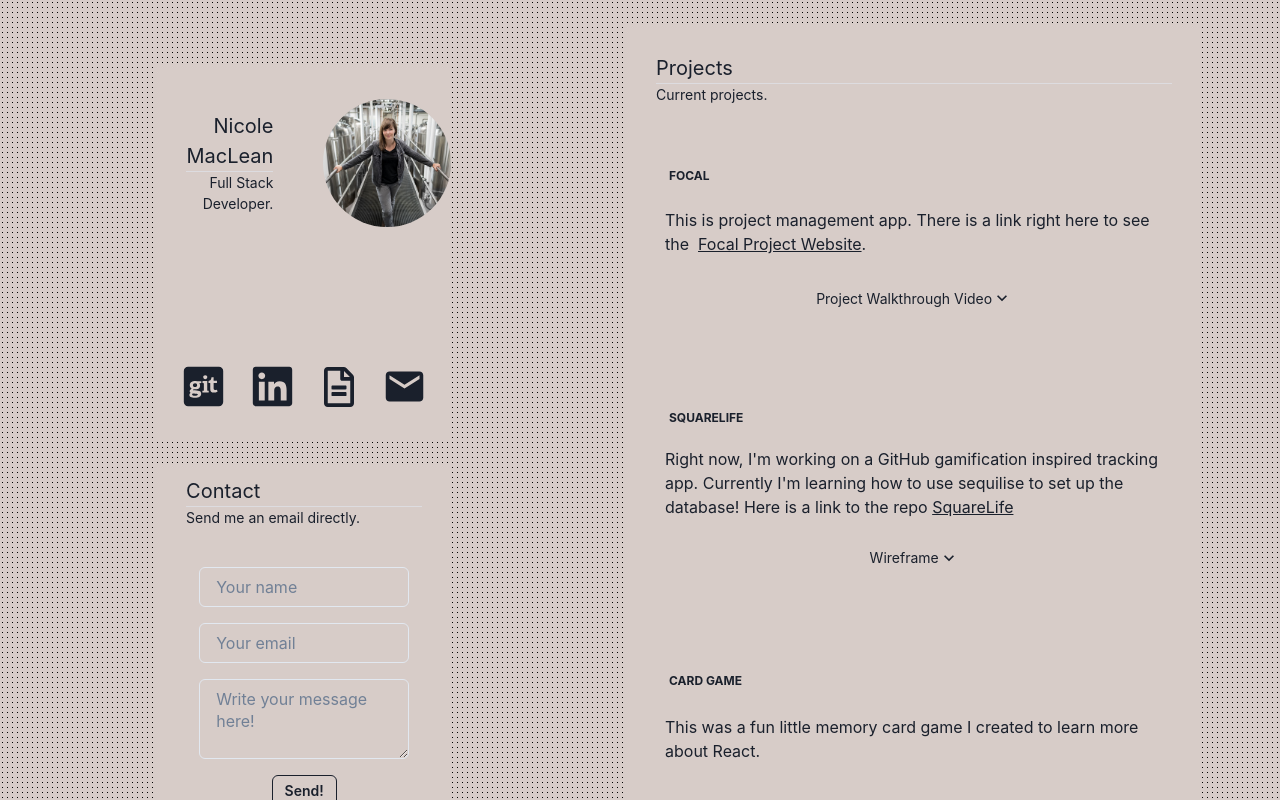
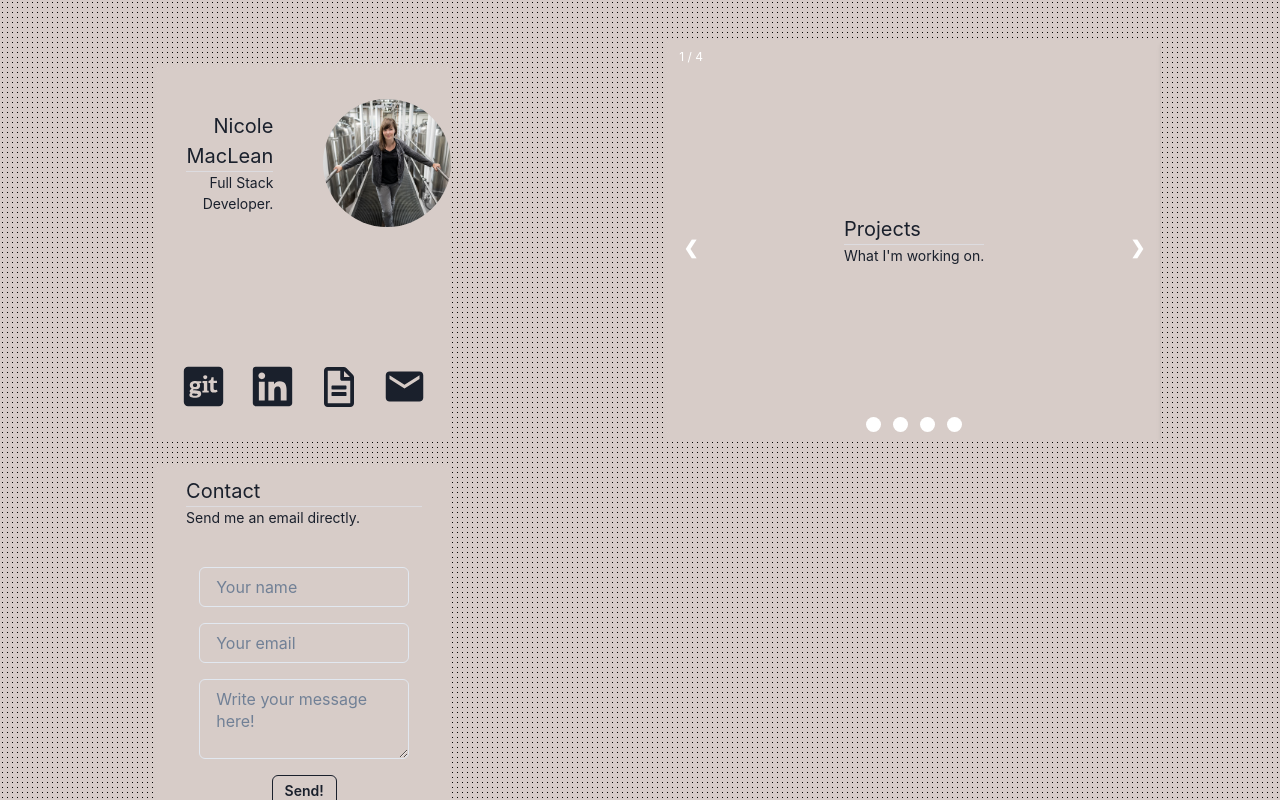
Before and after one commit to niccmac/profile, a React (Create React App) app in the folder my-profile/: page / in a window 1280 px wide. Built offline with nearby package versions, Linux system fonts and the light colour scheme.

Commit message:
Change projects to carosel

```diff
--- a/my-profile/src/components/cardGameList.jsx
+++ b/my-profile/src/components/cardGameList.jsx
@@ -30,7 +30,15 @@ const CardList = () => {
   return (
     <>
       <Box className="card-game-box">
-        <Button onClick={handleNewGame}> New Game</Button>
+        <Button
+          onClick={handleNewGame}
+          colorScheme="brand.900"
+          variant="outline"
+          size="sm"
+        >
+          {" "}
+          New Game
+        </Button>
 
         {game ? (
           <Drawer onClose={handleClose} isOpen={drawerOpen} size="full">
--- a/my-profile/src/components/projects.jsx
+++ b/my-profile/src/components/projects.jsx
@@ -13,15 +13,142 @@ import {
   Image,
   Center,
   Box,
+  Flex,
+  HStack,
 } from "@chakra-ui/react";
 import GameProvider from "../providers/cardProvider";
 import CardGame from "./cardGame";
 
 export default function Projects() {
+  // return (
+  //   <>
+  //     <br />
+  //     <Center
+  //       flexDirection="column"
+  //       padding="5%"
+  //       alignItems="flex-start"
+  //       backgroundColor=" #d7ccc8"
+  //     >
+  //       <Text fontSize="xl">Projects </Text>
+  //       <Divider />
+  //       <Text fontSize="sm">Current projects.</Text>
+  //       {/* <Text fontSize="md">Come take a look at my work.</Text> */}
+  //     </Center>
+
+  const arrowStyles = {
+    cursor: "pointer",
+    pos: "absolute",
+    top: "50%",
+    w: "auto",
+    mt: "-22px",
+    p: "16px",
+    color: "white",
+    fontWeight: "bold",
+    fontSize: "18px",
+    transition: "0.6s ease",
+    borderRadius: "0 3px 3px 0",
+    userSelect: "none",
+    _hover: {
+      opacity: 0.8,
+      bg: "black",
+    },
+  };
+  const slides = [
+    {
+      project: "Focal",
+      text: "This is project management app, a group project that I worked on during my diploma in Web Development at Lighthouse Labs and was created in two weeks. Focal has plenty of exciting features to explore, take a look at the video below to have a full walkthrough of all of them.",
+      link: "https://www.focal-project.ca/",
+      accordian: (
+        <AccordionPanel>
+          <Box alignContent="center">
+            <video className="project-video" width="auto" height="auto">
+              <source src="focal_pres_original.mp4" controls type="video/mp4" />
+              Your browser does not support the video tag.
+            </video>
+          </Box>
+        </AccordionPanel>
+      ),
+    },
+    {
+      project: "Square Life",
+      text: "Right now, I'm working on a GitHub gamification inspired tracking app. Currently I'm learning how to use sequilise to set up the database! So far it's named Square Life. If you have ANY better suggestions for names please send me an email! The idea is just to log, using coloured squares, how much you do of a certain task. Such as drinking water - the more cups you drink the darker your square for that day becomes! Here is a link to the repo",
+      link: "https://github.com/niccmac/squareLife",
+      accordian: (
+        <AccordionPanel>
+          {" "}
+          <Text align="start" marginLeft="4%" marginRight="4%">
+            {" "}
+          </Text>
+          <Image src="slwireframe.png" alt="Wireframe" />{" "}
+        </AccordionPanel>
+      ),
+    },
+    {
+      project: "Card Game",
+      text: "This was a fun little memory card game I created to learn more about React. Turning the cards and keeping track of matched cards helped me learn useContext and gave me another chance to work on using providers. Managing the useState was complex at first, and makes me truly appreciate the hard work that goes into even the simplist of features!",
+      link: "https://github.com/niccmac/calculator/tree/main/src/components",
+      accordian: (
+        <AccordionPanel>
+          <Text align="start" marginLeft="4%" marginRight="4%"></Text>
+          <GameProvider>
+            <CardGame />
+          </GameProvider>
+        </AccordionPanel>
+      ),
+    },
+  ];
+  const [currentSlide, setCurrentSlide] = useState(0);
+  const slidesCount = slides.length;
+
+  const prevSlide = () => {
+    setCurrentSlide((s) => (s === 0 ? slidesCount - 1 : s - 1));
+  };
+
+  const nextSlide = () => {
+    setCurrentSlide((s) => (s === slidesCount - 1 ? 0 : s + 1));
+  };
+
+  const setSlide = (slide) => {
+    setCurrentSlide(slide);
+  };
+
+  const carouselStyle = {
+    transition: "all .5s",
+    ml: `-${currentSlide * 100}%`,
+  };
   return (
-    <>
-      <br />
+    <Flex
+      w="full"
+      bg="transparent"
+      _dark={{
+        bg: "#3e3e3e",
+      }}
+      p={10}
+      alignItems="center"
+      justifyContent="center"
+    >
+      <Flex w="full" overflow="hidden" pos="relative">
+        <Flex h="400px" w="full" {...carouselStyle}>
+          <Box key={`slide-one`} boxSize="full" shadow="md" flex="none">
+            <Text
+              color="white"
+              fontSize="xs"
+              p="8px 12px"
+              pos="absolute"
+              top="0"
+            >
+              {1} / {slidesCount + 1}
+            </Text>
 
+            <Container
+              w="100%"
+              h="100%"
+              display="flex"
+              justifyContent="space-evenly"
+              alignItems="center"
+              backgroundColor=" #d7ccc8"
+              flexDirection="column"
+            >
               <Center
                 flexDirection="column"
                 padding="5%"
@@ -30,40 +157,55 @@ export default function Projects() {
               >
                 <Text fontSize="xl">Projects </Text>
                 <Divider />
-        <Text fontSize="sm">Current projects.</Text>
-        {/* <Text fontSize="md">Come take a look at my work.</Text> */}
+                <Text fontSize="sm">What I'm working on.</Text>
               </Center>
+            </Container>
+          </Box>
+          {slides.map((slide, sid) => (
+            <Box
+              key={`slide-${sid + 1}`}
+              boxSize="full"
+              shadow="md"
+              flex="none"
+            >
+              <Text
+                color="white"
+                fontSize="xs"
+                p="8px 12px"
+                pos="absolute"
+                top="0"
+              >
+                {sid + 2} / {slidesCount + 1}
+              </Text>
+
               <Container
                 w="100%"
-        h="25%"
+                h="100%"
                 display="flex"
                 justifyContent="space-evenly"
                 alignItems="center"
                 backgroundColor=" #d7ccc8"
                 flexDirection="column"
               >
-        <Badge
+                <Text fontSize="xl">
+                  <a href={slide.link} target="	_blank">
+                    {slide.project}
+                  </a>{" "}
+                </Text>
+                {/* <Badge
                   variant="outline"
                   colorScheme="brand.900"
                   alignSelf="flex-start"
                   size="xs"
                   marginLeft="4%"
                   marginTop="2%"
-        >
-          <a href="https://www.focal-project.ca/" target="	_blank">
-            Focal
+                ></Badge> */}
+                <Text align="start" marginLeft="10%" marginRight="10%">
+                  {slide.text}
+                </Text>
+                <a href={slide.link} target="	_blank">
+                  <u>{slide.project}</u>
                 </a>
-        </Badge>
-
-        <Text align="start" marginLeft="4%" marginRight="4%">
-          This is project management app. There is a link right here to see the
-          &nbsp;
-          <a href="https://www.focal-project.ca/" target="	_blank">
-            <u>Focal Project Website</u>
-          </a>
-          .
-        </Text>
-
                 <Accordion
                   allowToggle
                   h="25%"
@@ -74,160 +216,44 @@ export default function Projects() {
                   <AccordionItem>
                     <h2>
                       <AccordionButton>
-                <Text fontSize="sm">Project Walkthrough Video</Text>
+                        <Text fontSize="sm">More</Text>
                         <AccordionIcon />
                       </AccordionButton>
                     </h2>
-            <AccordionPanel>
-              <Box alignContent="center">
-                <br />
-                <Text align="center" marginLeft="4%" marginRight="4%">
-                  This is a group project that I worked on during my diploma in
-                  Web Development at Lighthouse Labs and was created in two
-                  weeks. Focal has plenty of exciting features to explore, take
-                  a look at the video below to have a full walkthrough of all of
-                  them.
-                </Text>
-                <br />
-                <video className="project-video" width="auto" height="auto">
-                  <source
-                    src="focal_pres_original.mp4"
-                    controls
-                    type="video/mp4"
-                  />
-                  Your browser does not support the video tag.
-                </video>
-              </Box>
-            </AccordionPanel>
+                    {slide.accordian}
                   </AccordionItem>
                 </Accordion>
               </Container>
-
-      <Stack direction="row" h="15px" p={4} backgroundColor=" #d7ccc8">
-        <Divider orientation="vertical" borderColor="transparent" />
-      </Stack>
-
-      <Container
-        w="100%"
-        h="25%"
-        display="flex"
-        justifyContent="space-evenly"
-        alignItems="center"
-        backgroundColor=" #d7ccc8"
-        flexDirection="column"
-      >
-        <Badge
-          variant="outline"
-          colorScheme="brand.900"
-          alignSelf="flex-start"
-          size="xs"
-          marginLeft="4%"
-        >
-          <a href="https://github.com/niccmac/squareLife" target="	_blank">
-            SquareLife
-          </a>
-        </Badge>
-        <Text align="start" marginLeft="4%" marginRight="4%">
-          Right now, I'm working on a GitHub gamification inspired tracking app.
-          Currently I'm learning how to use sequilise to set up the database!
-          Here is a link to the repo{" "}
-          <a href="https://github.com/niccmac/squareLife" target="	_blank">
-            <u>SquareLife</u>
-          </a>
+            </Box>
+          ))}
+        </Flex>
+        <Text {...arrowStyles} left="0" onClick={prevSlide}>
+          &#10094;
         </Text>
-        <Accordion
-          allowToggle
-          h="25%"
-          borderColor="transparent"
-          marginLeft="4%"
-          marginRight="4%"
-        >
-          <AccordionItem>
-            <h2>
-              <AccordionButton>
-                <Text fontSize="sm">Wireframe</Text>
-
-                <AccordionIcon />
-              </AccordionButton>
-            </h2>
-            <AccordionPanel>
-              <Text align="start" marginLeft="4%" marginRight="4%">
-                So far it's named Square Life. If you have ANY better
-                suggestions for names please send me an email! The idea is just
-                to log, using coloured squares, how much you do of a certain
-                task. Such as drinking water - the more cups you drink the
-                darker your square for that day becomes!
+        <Text {...arrowStyles} right="0" onClick={nextSlide}>
+          &#10095;
         </Text>
-              <Image src="slwireframe.png" alt="Wireframe" />
-            </AccordionPanel>
-          </AccordionItem>
-        </Accordion>
-      </Container>
-      <Stack direction="row" h="15px" p={4} backgroundColor=" #d7ccc8">
-        <Divider orientation="vertical" borderColor="transparent" />
-      </Stack>
-
-      <Container
-        w="100%"
-        h="25%"
-        display="flex"
-        justifyContent="space-evenly"
-        alignItems="center"
-        backgroundColor=" #d7ccc8"
-        flexDirection="column"
-      >
-        <Badge
-          variant="outline"
-          colorScheme="brand.900"
-          alignSelf="flex-start"
-          size="xs"
-          marginLeft="4%"
-        >
-          <a
-            href="https://github.com/niccmac/calculator/tree/main/src/components"
-            target="	_blank"
-          >
-            Card Game
-          </a>
-        </Badge>
-        <Text align="start" marginLeft="4%" marginRight="4%">
-          This was a fun little memory card game I created to learn more about
-          React.
-        </Text>
-
-        <Accordion
-          allowToggle
-          h="25%"
-          borderColor="transparent"
-          marginLeft="4%"
-          marginRight="4%"
-        >
-          <AccordionItem>
-            <h2>
-              <AccordionButton>
-                <Text fontSize="sm">Play Memory Game</Text>
-
-                <AccordionIcon />
-              </AccordionButton>
-            </h2>
-            <AccordionPanel>
-              <Text align="start" marginLeft="4%" marginRight="4%">
-                Turning the cards and keeping track of matched cards helped me
-                learn useContext and gave me another chance to work on using
-                providers. Managing the useState was complex at first, and makes
-                me truly appreciate the hard work that goes into even the
-                simplist of features!
-              </Text>
-              <GameProvider>
-                <CardGame />
-              </GameProvider>
-            </AccordionPanel>
-          </AccordionItem>
-        </Accordion>
-      </Container>
-      <Stack direction="row" h="150px" p={4} backgroundColor=" #d7ccc8">
-        <Divider orientation="vertical" borderColor="transparent" />
-      </Stack>
-    </>
+        <HStack justify="center" pos="absolute" bottom="8px" w="full">
+          {Array.from({
+            length: slidesCount + 1,
+          }).map((_, slide) => (
+            <Box
+              key={`dots-${slide}`}
+              cursor="pointer"
+              boxSize={["7px", null, "15px"]}
+              m="0 2px"
+              bg={currentSlide === slide ? "white" : "white"}
+              rounded="50%"
+              display="inline-block"
+              transition="background-color 0.6s ease"
+              _hover={{
+                bg: "blackAlpha.800",
+              }}
+              onClick={() => setSlide(slide)}
+            ></Box>
+          ))}
+        </HStack>
+      </Flex>
+    </Flex>
   );
 }
```
Also changed, not shown: my-profile/src/components/skills.js (added, +12 -0 lines). Lines whose indentation alone changed are shown as unchanged.
